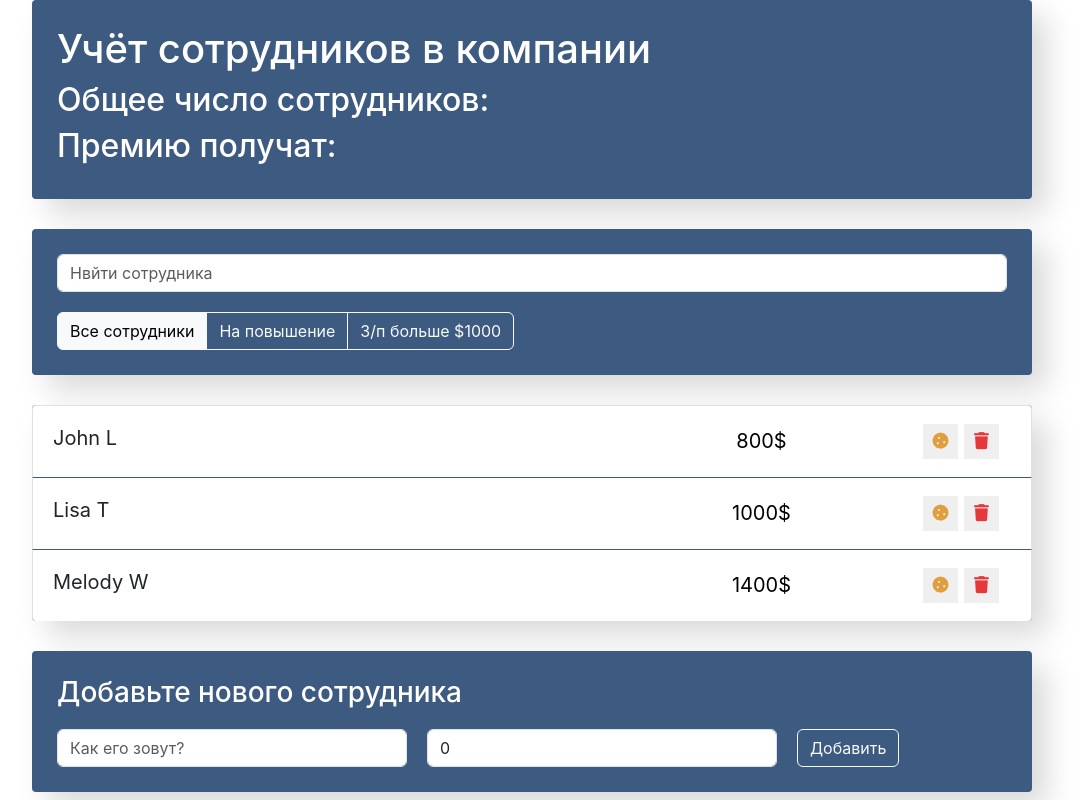
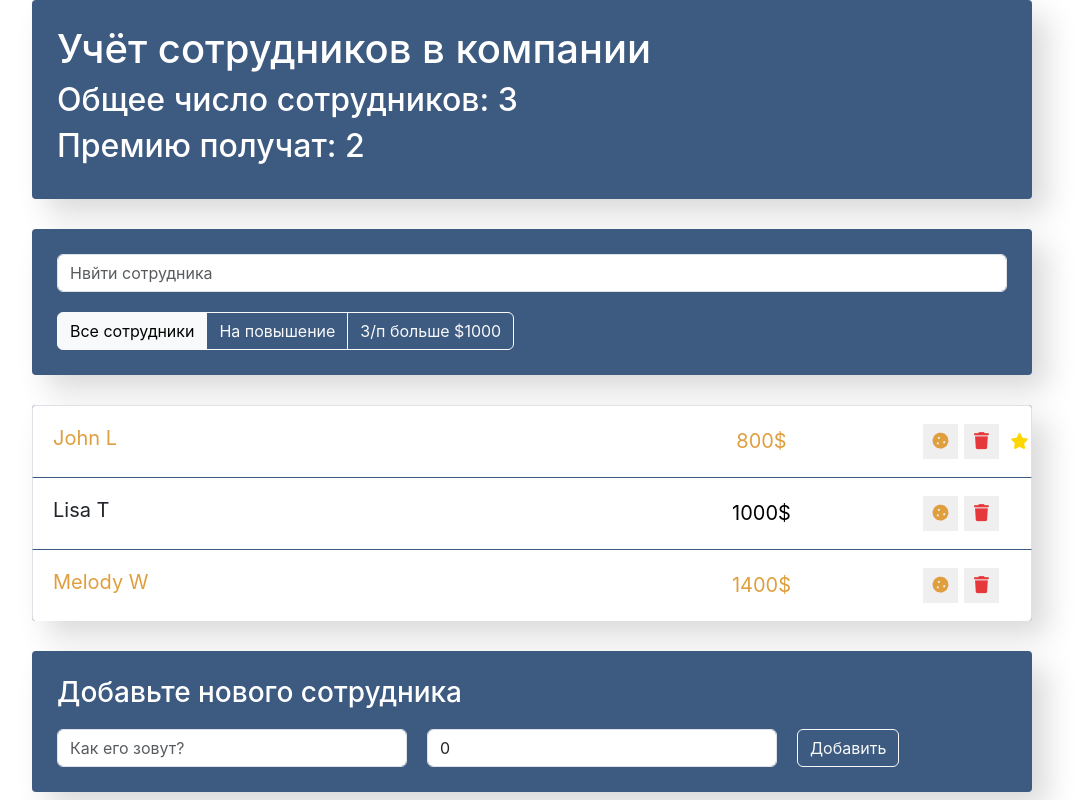
Before and after one commit to badpanda13/react-study, a React (Create React App) app in the folder my-app/: page / in a window 1280 px wide. Shown: the whole page, without its empty margins (108-1192 px from the left). Built offline with nearby package versions, Linux system fonts and the light colour scheme.

Commit message:
Add function for toggle increase and rise properties and implemented info component with allEmpls and increasedEmpls

```diff
--- a/my-app/src/components/app-info/app-info.js
+++ b/my-app/src/components/app-info/app-info.js
@@ -1,11 +1,12 @@
 import './app-info.css';
 
-const AppInfo = () => {
+const AppInfo = (props) => {
+    const {allEmpls, increaseEmpls} = props;
     return (
         <div className="app-info">
             <h1>Учёт сотрудников в компании</h1>
-            <h2>Общее число сотрудников:</h2>
-            <h2>Премию получат:</h2>
+            <h2>Общее число сотрудников: {allEmpls}</h2>
+            <h2>Премию получат: {increaseEmpls}</h2>
         </div>
     )
 }
--- a/my-app/src/components/app/app.js
+++ b/my-app/src/components/app/app.js
@@ -12,9 +12,9 @@ class App extends Component {
         super(props);
         this.state = {
             data : [
-                {name: 'John L', salary: 800, increase: true, id:1},
-                {name: 'Lisa T', salary: 1000, increase: false, id:2},
-                {name: 'Melody W', salary: 1400, increase:true, id:3}
+                {name: 'John L', salary: 800, increase: true, rise: true, id:1},
+                {name: 'Lisa T', salary: 1000, increase: false, rise: false, id:2},
+                {name: 'Melody W', salary: 1400, increase:true, rise: false, id:3}
             ]
         }
         this.idMax = 4;
@@ -29,7 +29,7 @@ class App extends Component {
     }
 
     addItem = (name, salary) => {
-        const newItem = {name:name, salary:salary,increase: false, id:this.idMax++};
+        const newItem = {name:name, salary:salary,increase: false, rise: false, id:this.idMax++};
         this.setState(({data}) => {
             const arr = [...data, newItem];
             return {
@@ -39,17 +39,32 @@ class App extends Component {
 
     }
 
+    onToggleProp = (id, prop) => {
+        this.setState(({data}) => ({
+            data: data.map(item => {
+                if(item.id === id){
+                    return {...item, [prop]: !item[prop]}
+                }
+                return item;
+            })
+        }))
+    }
 
     render() {
+        const increaseEmpls = this.state.data.filter(item => item.increase).length;
         return (
             <div className="app">
-                <AppInfo/>
+                <AppInfo
+                allEmpls={this.state.data.length}
+                increaseEmpls={increaseEmpls}
+                />
                 <div className="search-panel">
                 <SearchPanel/>
                 <AppFilter/>
                 </div>
                 <EmployeesList
                 data={this.state.data}
+                onToggleProp={this.onToggleProp}
                 onDelete={this.deleteItem}/>
                 <EmployeesAddForm
                 onAdd={this.addItem}/>
--- a/my-app/src/components/employees-list-item/employees-list-item.js
+++ b/my-app/src/components/employees-list-item/employees-list-item.js
@@ -1,29 +1,8 @@
-import { Component } from 'react';
 import './employees-list-item.css';
 
-class EmployeesListItem extends Component{
+const EmployeesListItem = (props) => {
 
-    constructor(props) {
-        super(props);
-        this.state = {
-            increase: false,
-            rise: false
-        }
-    }
-
-    onIncrease = () => {
-        this.setState(({increase}) => ({
-            increase: !increase
-        }))
-    }
-
-    onRise = () => {
-        this.setState(({rise}) => ({rise: !rise}));
-    }
-
-    render() {
-        const {name, salary, onDelete} = this.props;
-        const {increase, rise} = this.state;
+        const {name, salary, onDelete, onToggleProp, increase,rise} = props;
         let className="list-group-item d-flex justify-content-between";
         if(increase){
             className+=" increase";
@@ -34,12 +13,12 @@ class EmployeesListItem extends Component{
 
         return (
             <li className={className} >
-                <span className="list-group-item-label"
-                onClick={this.onRise}>{name}</span>
+                <span className="list-group-item-label" data-toggle="rise"
+                onClick={onToggleProp}>{name}</span>
                 <input type="text" className="list-group-item-input" defaultValue={salary + '$'}/>
                 <div className='d-flex justify-content-center align-items-center'>
-                    <button type="button"
-                        onClick={this.onIncrease}
+                    <button type="button" data-toggle="increase"
+                        onClick={onToggleProp}
                         className="btn-cookie btn-sm ">
                         <i className="fas fa-cookie"></i>
                     </button>
@@ -54,6 +33,6 @@ class EmployeesListItem extends Component{
             </li>
         )
     }
-}
+
 
 export default EmployeesListItem;
--- a/my-app/src/components/employees-list/employees-list.js
+++ b/my-app/src/components/employees-list/employees-list.js
@@ -1,7 +1,7 @@
 import EmployeesListItem from "../employees-list-item/employees-list-item"
 import './employees-list.css';
 
-const EmployeesList = ({data,onDelete}) => {
+const EmployeesList = ({data,onDelete, onToggleProp}) => {
 
     const elements = data.map(item => {
         const {id, ...itemProps} = item;
@@ -9,7 +9,9 @@ const EmployeesList = ({data,onDelete}) => {
             <EmployeesListItem
             key={id}
             {...itemProps}
-            onDelete={()=>{onDelete(id)}}/>
+            onDelete={()=>{onDelete(id)}}
+            onToggleProp={(e) => onToggleProp(id, e.currentTarget.getAttribute('data-toggle'))}
+            />
         )
     })
 
```
